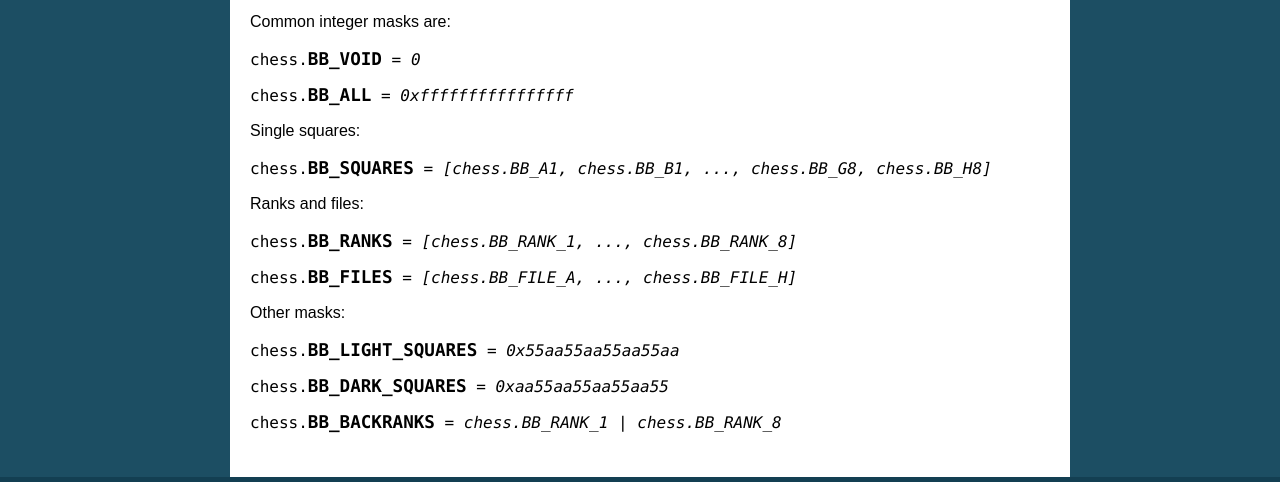
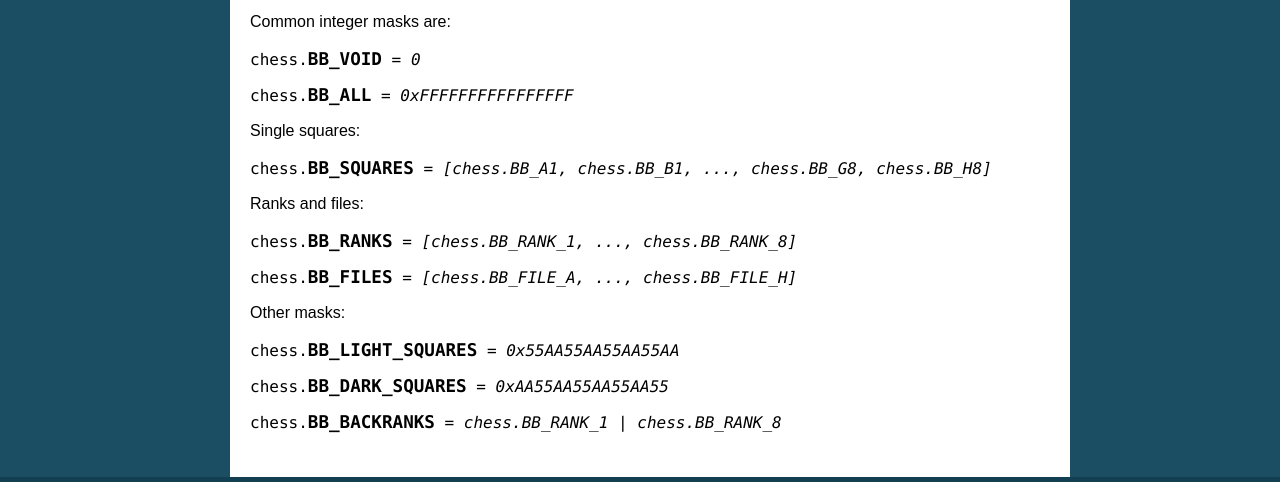
Before and after one commit to niklasf/python-chess, a Sphinx documentation site: the page built from docs/core.rst, in a window 1280 px wide and 900 px high, scrolled down 2059 px, cut to the strip 361-843 px from the top of the window. Built offline with Sphinx 7.4.7, drawn with Linux system fonts in a browser that asks for light colours.

```diff
--- a/docs/core.rst
+++ b/docs/core.rst
@@ -201,7 +201,7 @@
 .. py:data:: chess.BB_VOID
     :annotation: = 0
 .. py:data:: chess.BB_ALL
-    :annotation: = 0xffffffffffffffff
+    :annotation: = 0xFFFFFFFFFFFFFFFF
 
 Single squares:
 
@@ -220,9 +220,9 @@
 Other masks:
 
 .. py:data:: chess.BB_LIGHT_SQUARES
-    :annotation: = 0x55aa55aa55aa55aa
+    :annotation: = 0x55AA55AA55AA55AA
 .. py:data:: chess.BB_DARK_SQUARES
-    :annotation: = 0xaa55aa55aa55aa55
+    :annotation: = 0xAA55AA55AA55AA55
 
 .. py:data:: chess.BB_BACKRANKS
     :annotation: = chess.BB_RANK_1 | chess.BB_RANK_8
```
Also changed, not shown: 1 other file.
